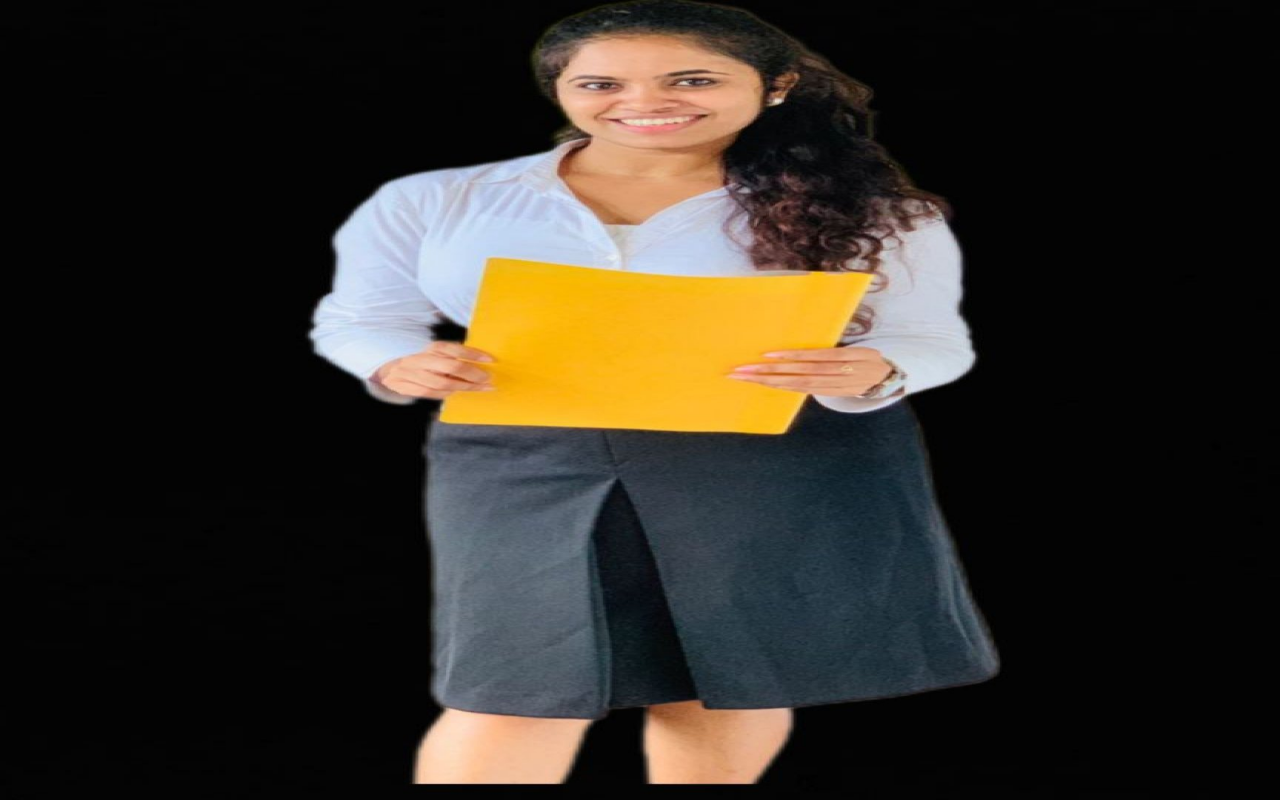
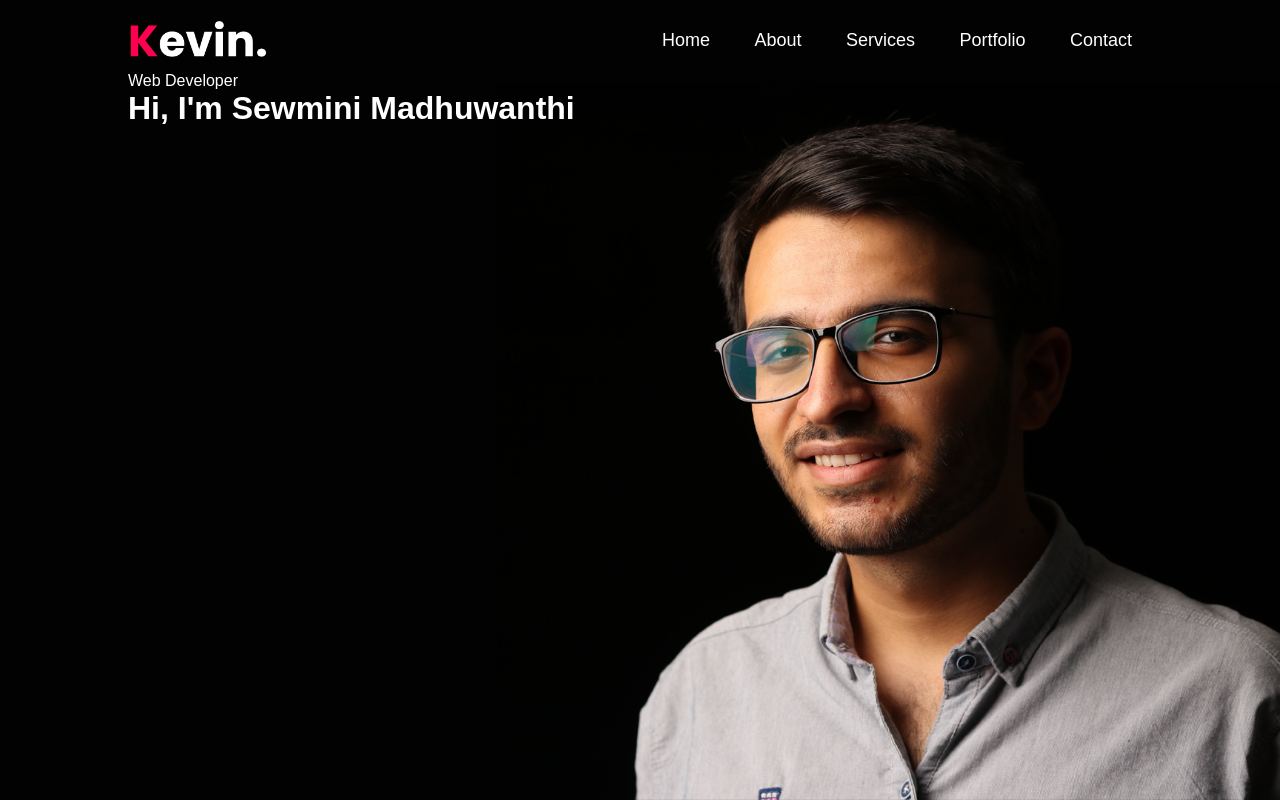
Before and after one commit to sewmini-madhuwanthi/CodeAlpha_Personal_Portfolio_Website, a plain HTML site: page index.html in a window 1280 px wide. Drawn offline with Linux system fonts and the light colour scheme.

Commit message:
continue this code

```diff
--- a/index.html
+++ b/index.html
@@ -7,7 +7,25 @@
     <link rel="stylesheet" href="style.css">
 </head>
 <body>
-    <div id="header"></div>
+    <div id="header">
+        <div class="container">
+          <nav>
+            <img src="image/logo.png" class="logo">
+            <ul>
+                <li><a href="#">Home</a></li>
+                <li><a href="#">About</a></li>
+                <li><a href="#">Services</a></li>
+                <li><a href="#">Portfolio</a></li>
+                <li><a href="#">Contact</a></li>
+            </ul>
+          </nav>
+          <div class="header_text">
+            <p>Web Developer</p>
+            <h1>Hi, I'm Sewmini Madhuwanthi</h1>
+          </div>
+
+        </div>
+    </div>
 
 </body>
 </html>
--- a/style.css
+++ b/style.css
@@ -12,7 +12,47 @@ body{
 #header{
     width: 100%;
     height: 100vh;
-    background-image: url(image/mye.jpg);
+    background-image: url(image/background.png);
     background-size: cover;
     background-position: center;
 }
+.container{
+    padding: 10px 10%;
+}
+nav{
+    display: flex;
+    align-items: center;
+    justify-content: space-between;
+    flex-wrap: wrap;
+}
+.logo{
+    width: 140px;
+}
+
+nav ul li{
+    display: inline-block;
+    list-style: none;
+    margin: 10px 20px;
+}
+
+nav ul li a{
+    color: #fff;
+    text-decoration: none;
+    font-size: 18px;
+    position: relative;
+}
+
+nav ul li a::after{
+    content: '';
+    width: 0;
+    height: 3px;
+    background: #ff004f;
+    position: absolute;
+    left: 0;
+    bottom: -6px;
+    transition: 0.5s;
+}
+
+nav ul li a:hover::after{
+    width: 100%;
+}
```
